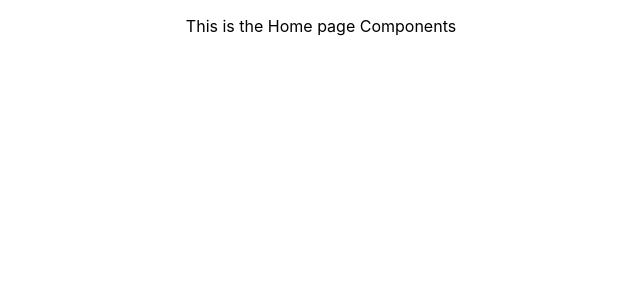
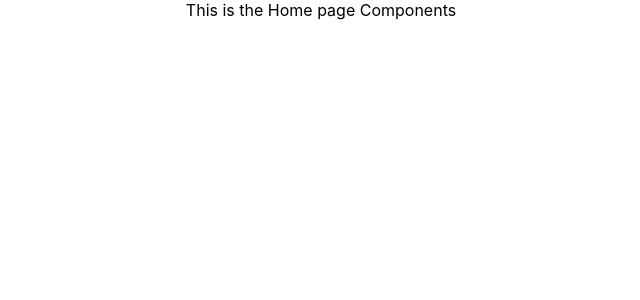
Before and after one commit to vincedl-dev/anilist, a React (Create React App) app: page / in a window 1280 px wide. Shown: the top 300 px of the page, without its empty margins (319-959 px from the left). Built offline with nearby package versions, Linux system fonts and the light colour scheme.

Commit message:
edited the element

```diff
--- a/src/components/Home.js
+++ b/src/components/Home.js
@@ -1,6 +1,6 @@
 const Home = () => {
     return (
-        <p>This is the Home page Components</p>
+        <div>This is the Home page Components</div>
     );
 }
 
```
